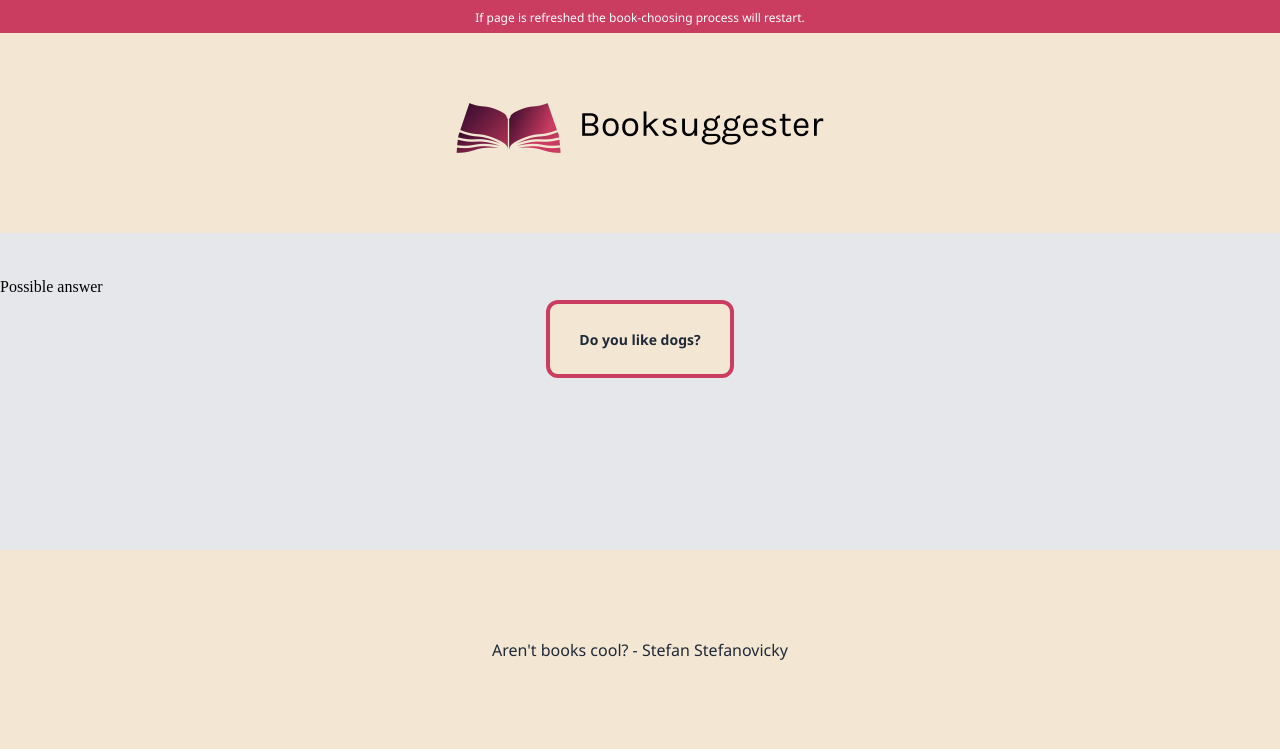
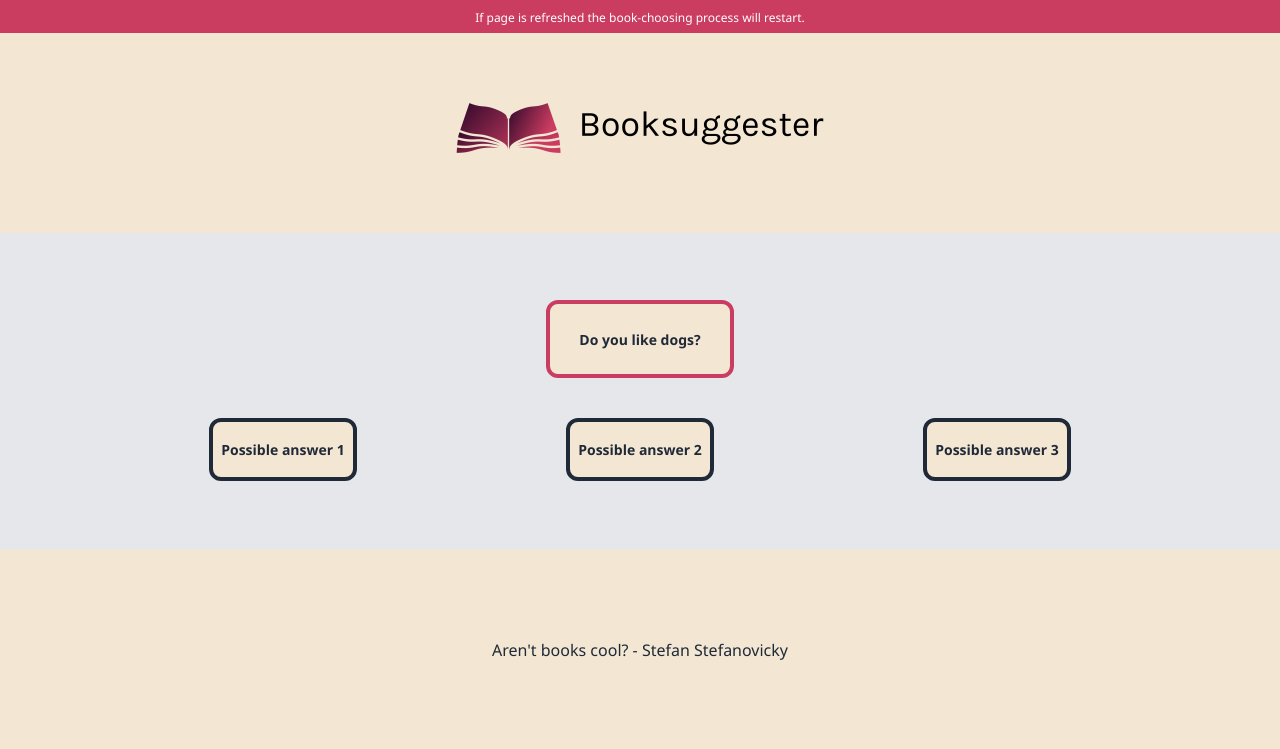
Before and after one commit to DoMonkysFly7/Booksuggester-CS50_Web_Final_Project-, a Django app: page / in a window 1280 px wide. Shown: the top 749 px of the page. Run offline with Django 4.2, Linux system fonts and the light colour scheme; some libraries are stand-ins or nearby versions.

Commit message:
Third commit

```diff
--- a/final_project_web/booksuggester/static/booksuggester/Test3.js
+++ b/final_project_web/booksuggester/static/booksuggester/Test3.js
@@ -40,13 +40,19 @@ class App extends React.Component {
         const logo_container = document.querySelector('#logo_container');
         const logo = document.querySelector('#logo');
         const quotesContainer = document.querySelector('#quotes_container');
+        const answerContainer = document.querySelector('#answer_container');
         const question = document.querySelector('#question');
+        const answer = document.querySelectorAll('#answer');
 
         logo_container.className = 'colorTransition';
+        logo.style.animation = 'transitionIn 1.5s ease-in-out reverse forwards';
         quotesContainer.className = 'colorTransition';
-        question.style.animation = 'runRight 1.1s ease-in-out, QuestionReappear 2.7s 1.1s ease-in-out, Question-colorize 3.8s reverse';
 
-        logo.style.animation = 'transitionIn 1.5s ease-in-out reverse forwards';
+        question.style.animation = 'runRight 1.1s ease-in-out, QuestionReappear 2.7s 1.1s ease-in-out, Question-colorize 3.9s reverse';
+        answerContainer.style.animation = 'runLeft 2.2s ease-in-out, AnswerReappear 2.7s 1.1s ease-in-out';
+        answer.forEach(a => {
+            a.style.animation = 'Answer-colorize 3.9s reverse';
+        })
 
         // Delay this until the above 'question.style.animation' is done
         window.setTimeout(this.qReset, 3750);
@@ -55,7 +61,11 @@ class App extends React.Component {
     qReset = async () => {
 
         // alert('success');
+        document.querySelectorAll('#answer').forEach(a => {
+            a.style.animation = 'none';
+        });
         document.querySelector('#question').style.animation = 'none';
+        document.querySelector('#answer_container').style.animation = 'none';
     }
 
     render() {
@@ -65,7 +75,9 @@ class App extends React.Component {
                     <div id="question"> {this.state.questions[this.state.question_number]} </div>
                 </div>
                 <div id="answer_container">
-                    <div id="answer" onClick={this.changeQuestion}> Possible answer </div>
+                    <div id="answer" onClick={this.changeQuestion}> Possible answer 1 </div>
+                    <div id="answer" onClick={this.changeQuestion}> Possible answer 2 </div>
+                    <div id="answer" onClick={this.changeQuestion}> Possible answer 3 </div>
                 </div>
             </div>
         )};
--- a/final_project_web/booksuggester/static/booksuggester/styles.css
+++ b/final_project_web/booksuggester/static/booksuggester/styles.css
@@ -11,6 +11,12 @@ html {
 
 footer, header, #logo_container, #quotes_container {
   animation: transitionIn 1.0s ease-in-out; }
+
+#question_container {
+  animation: QuestionReappear 2.7s ease-in-out; }
+
+#answer {
+  animation: AnswerReappear 2.7s ease-in-out; }
 
 header, footer {
   font-size: 12px;
@@ -65,14 +71,35 @@ footer {
   bottom: 155px;
   margin: none; }
 
+#answer_container {
+  display: flex;
+  justify-content: space-evenly;
+  align-items: center;
+  position: relative;
+  top: 140px; }
+
+#answer {
+  background-color: #F3E7D3;
+  color: #1F2937;
+  font-size: 14px;
+  font-family: "Segoe UI", Verdana, sans-serif;
+  font-weight: bold;
+  height: 45px;
+  width: 130px;
+  border: solid #1F2937 2px;
+  border-radius: 12px;
+  border-width: 4px;
+  padding: 5px;
+  display: flex;
+  justify-content: center;
+  align-items: center; }
+
 #question_container {
   display: flex;
   justify-content: center;
   align-items: center;
   position: relative;
-  top: 100px;
-  animation: transitionIn 1.0s ease-in-out;
-  transform: animation; }
+  top: 100px; }
 
 #question {
   background-color: #F3E7D3;
--- a/final_project_web/booksuggester/static/booksuggester/styles.scss
+++ b/final_project_web/booksuggester/static/booksuggester/styles.scss
@@ -33,10 +33,19 @@ html {
     overflow-x: hidden;
 }
 
-// Footer and header
-footer, header, #logo_container, #quotes_container {
+footer, header, #logo_container, #quotes_container{
     animation: transitionIn 1.0s ease-in-out;
 }
+
+#question_container {
+    animation: QuestionReappear 2.7s ease-in-out;
+}
+
+#answer {
+    animation: AnswerReappear 2.7s ease-in-out;
+}
+
+// Footer and header
 
 header, footer {
     font-size: 12px;
@@ -101,21 +110,39 @@ footer {
     margin: none;
 }
 
-// actual App
+#answer_container {
+    display: flex;
+    justify-content: space-evenly;
+    align-items: center;
+    position: relative;
+    top: 140px;
+}
+
+#answer {
+    background-color: $back-color-6;
+    color: $back-color-3;
+    font-size: 14px;
+    font-family: $standard-font;
+    font-weight: bold;
+    height: 45px;
+    width: 130px;
+    border: solid $back-color-3 2px;
+    border-radius: 12px;
+    border-width: 4px;
+    padding: 5px;
+    display: flex;
+    justify-content: center;
+    align-items: center;
+}
+
+// Mult cod care se repeta intre questions/answers, optimizeaza
 #question_container {
     display: flex;
     justify-content: center;
     align-items: center;
     position: relative;
     top: 100px;
-    animation: transitionIn 1.0s ease-in-out;
-    transform: animation;
 }
-
-// Make 'question' reapper with animation
-// #question:not(:active) {
-//     animation: QuestionReappear 2.7s ease-in-out;
-// }
 
 #question {
     background-color: $back-color-6;
```
Also changed, not shown: other parts of final_project_web/booksuggester/static/booksuggester/styles.css (+22 -0 lines), other parts of final_project_web/booksuggester/static/booksuggester/styles.scss (+41 -8 lines), 1 other file.
